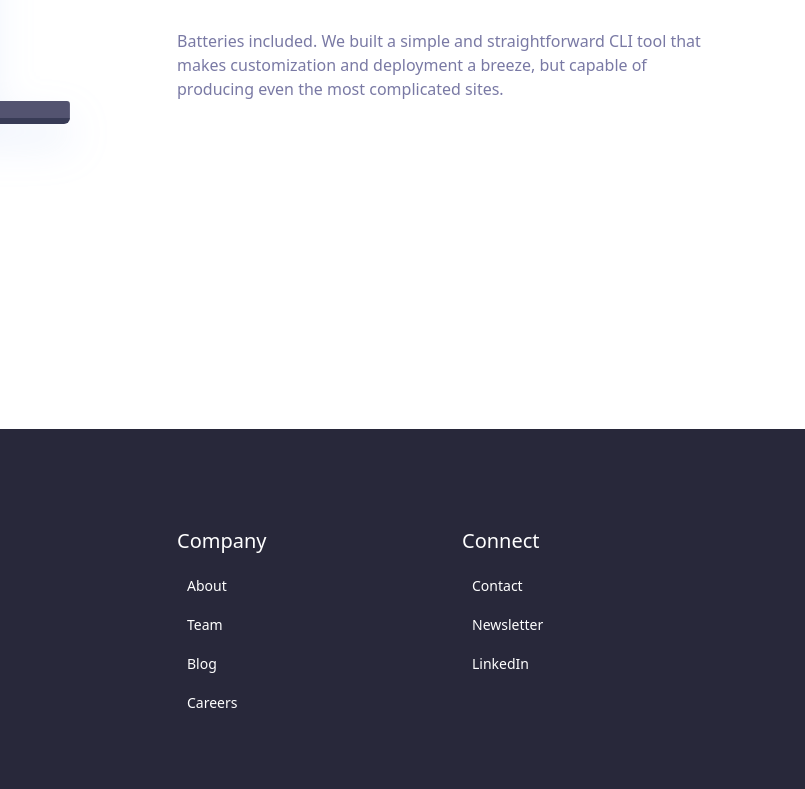
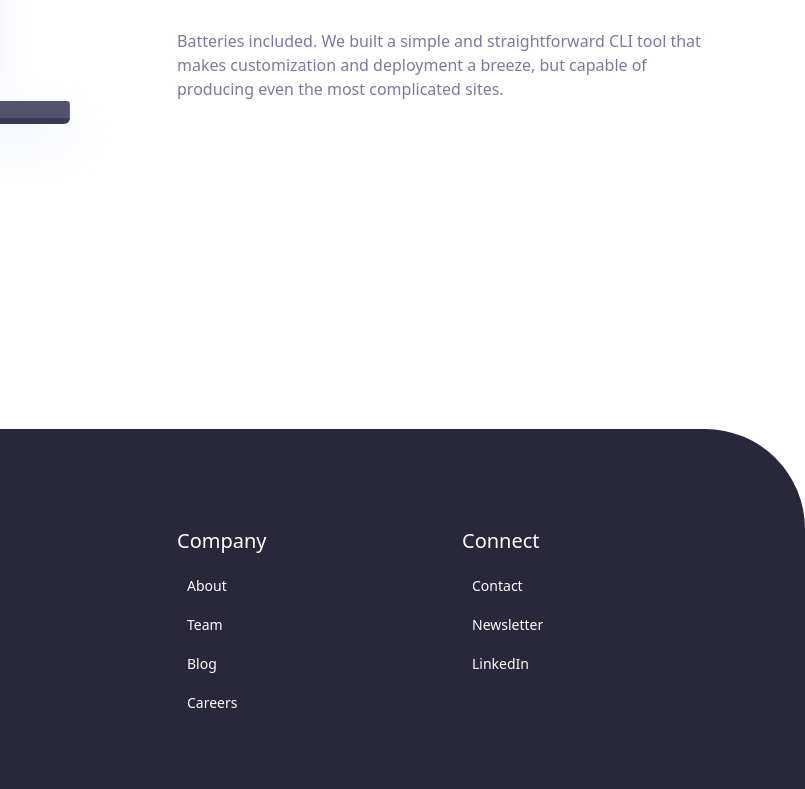
Before and after one commit to 3llack/Blogr, a plain HTML site: page index.html in a window 1280 px wide. Shown: the part 2830-3619 px from the top of the page, 475-1280 px from the left. Drawn offline with Linux system fonts and the light colour scheme.

Commit message:
Solution Update

```diff
--- a/css/main.css
+++ b/css/main.css
@@ -113,6 +113,7 @@
     padding-top: 100px;
     padding-bottom: 100px;
     background-color: rgba(19, 19, 39, 0.911);
+    border-radius: 0px 100px 0 0;
     color: white;
 }
 
```
